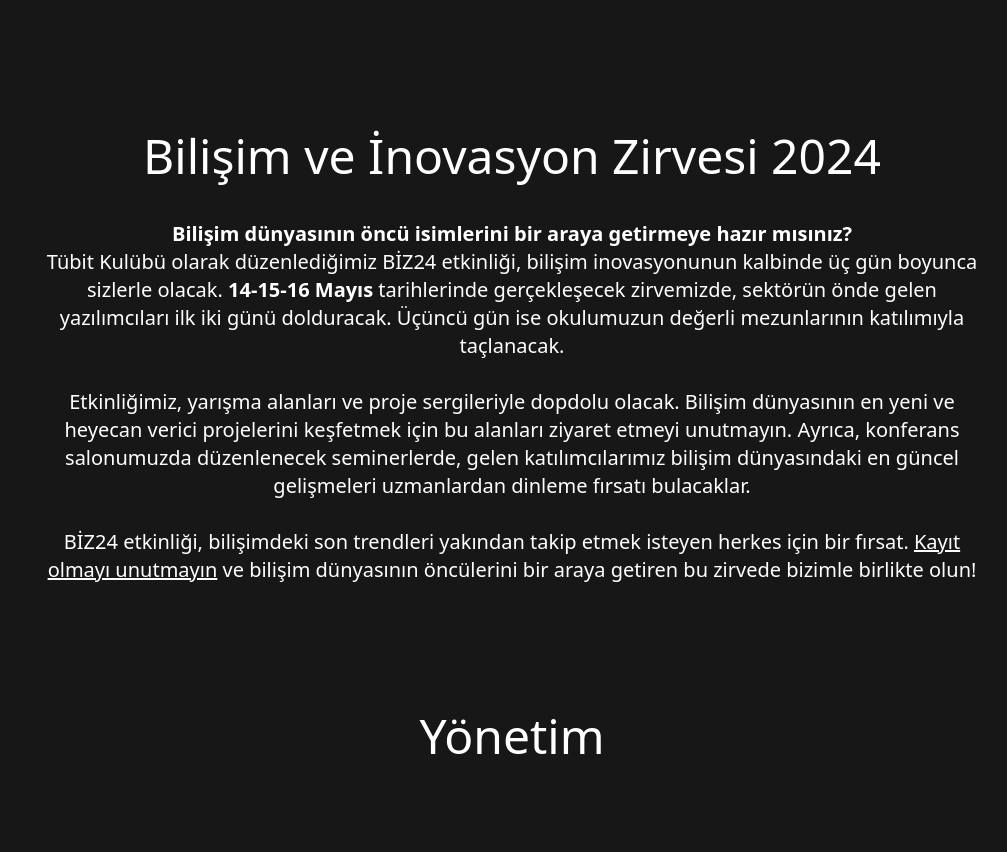
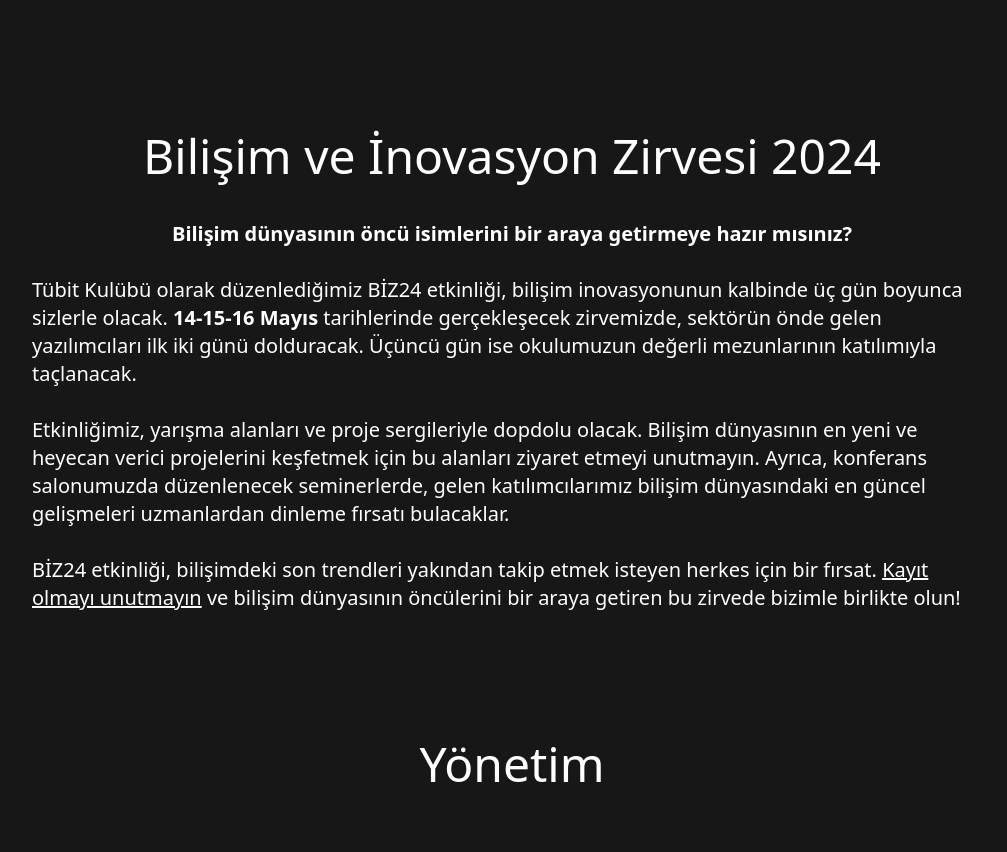
Before and after one commit to EnesPINAR/Biz24, a Django app: page / in a window 1280 px wide. Shown: the part 3005-3857 px from the top of the page, without its empty margins (128-1135 px from the left). Run offline with Django 5.2, Linux system fonts and the light colour scheme; some web fonts are replaced.

Commit message:
Align about text to left side while keeping the question centered

```diff
--- a/main/templates/index.html
+++ b/main/templates/index.html
@@ -270,18 +270,19 @@
   </section>
   <section class="my-32" id="biz24">
     <h1 class="px-10 pb-10 text-4xl text-center md:text-5xl text-wrap">Bilişim ve İnovasyon Zirvesi 2024</h1>
-    <p class="text-sm text-center lg:text-xl px-14 md:px-20 lg:px-40">
-      <strong>Bilişim dünyasının öncü isimlerini bir araya getirmeye hazır mısınız?</strong><br />Tübit Kulübü olarak
-      düzenlediğimiz BİZ24 etkinliği, bilişim inovasyonunun kalbinde üç gün boyunca sizlerle olacak. <strong>14-15-16
-        Mayıs</strong> tarihlerinde gerçekleşecek zirvemizde, sektörün önde gelen yazılımcıları ilk iki günü dolduracak.
-      Üçüncü gün ise okulumuzun değerli mezunlarının katılımıyla taçlanacak.<br /><br />
+    <div class="text-sm lg:text-xl px-14 md:px-20 lg:px-40">
+      <p class="text-center"><strong>Bilişim dünyasının öncü isimlerini bir araya getirmeye hazır mısınız?</strong></p><br />
+      <p>Tübit Kulübü olarak düzenlediğimiz BİZ24 etkinliği, bilişim inovasyonunun kalbinde üç gün boyunca sizlerle olacak.
+      <strong>14-15-16 Mayıs</strong> tarihlerinde gerçekleşecek zirvemizde, sektörün önde gelen yazılımcıları ilk
+      iki günü dolduracak. Üçüncü gün ise okulumuzun değerli mezunlarının katılımıyla taçlanacak.<br /><br />
       Etkinliğimiz, yarışma alanları ve proje sergileriyle dopdolu olacak. Bilişim dünyasının en yeni ve heyecan verici
       projelerini keşfetmek için bu alanları ziyaret etmeyi unutmayın. Ayrıca, konferans salonumuzda düzenlenecek
       seminerlerde, gelen katılımcılarımız bilişim dünyasındaki en güncel gelişmeleri uzmanlardan dinleme fırsatı
       bulacaklar.<br /><br />
       BİZ24 etkinliği, bilişimdeki son trendleri yakından takip etmek isteyen herkes için bir fırsat. <u>Kayıt olmayı
         unutmayın</u> ve bilişim dünyasının öncülerini bir araya getiren bu zirvede bizimle birlikte olun!
-    </p>
+      </p>
+    </div>
   </section>
   <section class="my-32">
     <h1 class="px-10 pb-10 text-4xl text-center md:text-5xl md:px-0">Yönetim</h1>
```
